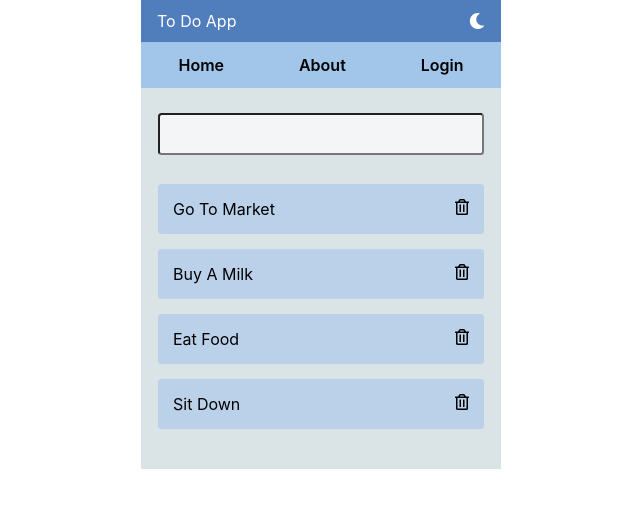
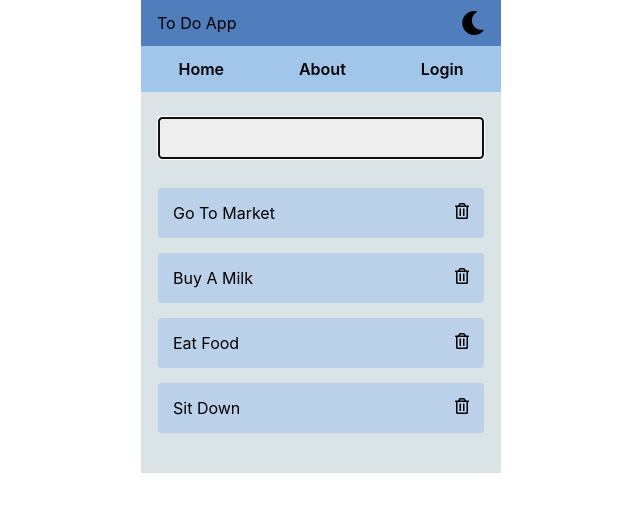
Before and after one commit to Atash3000/context--React-app, a React (Create React App) app: page / in a window 1280 px wide. Shown: the top 512 px of the page, without its empty margins (319-959 px from the left). Built offline with nearby package versions, Linux system fonts and the light colour scheme.

Commit message:
impoved css

```diff
--- a/src/components/Navbar.js
+++ b/src/components/Navbar.js
@@ -1,12 +1,25 @@
 import React from 'react';
+import {ThemeContext} from '../contexts/ThemeContext';
+class Navbar extends React.Component{
+  static contextType =ThemeContext;
+render(){
+  const { isLightTheme ,ligthTheme, darkTheme, isLogedIn,userStatus} = this.context;
+  const theme = isLightTheme ? ligthTheme : darkTheme
 
-class Navbar extends React.Component{
-render(){
+ const styles = {
+    ul:{
+      backgroundColor:theme.navBar,
+      color:theme.textColor
+    }
+  }
+
+
+
   return(
-    <ul className="nav-bar">
+    <ul style={styles.ul} className="nav-bar">
       <li>Home</li>
       <li>About</li>
-      <li>Login</li>
+      <li onClick={userStatus}>{isLogedIn? 'Logout':'Login'}</li>
     </ul>
   )
 }
--- a/src/components/TitleBar.js
+++ b/src/components/TitleBar.js
@@ -1,11 +1,22 @@
 import React from 'react';
+import {ThemeContext} from '../contexts/ThemeContext'
+class TitleBar extends React.Component{
+  static contextType =ThemeContext;
 
-class TitleBar extends React.Component{
 render(){
+  const { changeTheme, isLightTheme ,ligthTheme, darkTheme } = this.context;
+  const theme = isLightTheme? ligthTheme : darkTheme
+  const styles = {
+    div:{
+      backgroundColor:theme.titleBar,
+      color:theme.textColor
+    }
+  }
+
   return(
-    <div className='title-bar'>
+    <div  style={styles.div} className='title-bar'>
       <div className="branding">To Do App</div>
-      <i className="fas fa-moon"></i>
+      <i id="switch_icon" onClick={changeTheme} className="fas fa-moon"></i>
     </div>
   )
 }
--- a/src/components/TodoList.js
+++ b/src/components/TodoList.js
@@ -1,15 +1,34 @@
 import React from 'react';
+import {ThemeContext} from '../contexts/ThemeContext';
+
 
 class TodoList extends React.Component{
+  static contextType =ThemeContext;
 render(){
+  const { isLightTheme ,ligthTheme, darkTheme } = this.context;
+  const theme = isLightTheme ? ligthTheme : darkTheme
+  const styles = {
+    div:{
+      backgroundColor:theme.todolist
+    },
+    li:{
+      backgroundColor:theme.listItem,
+      color:theme.textColor
+    }
+  }
+  document.body.onload=()=>{
+    document.querySelector('#task_input').focus()
+  }
+
+
   return(
-    <div className="todolist">
-      <input type="text"/>
+    <div style={styles.div} className="todolist">
+      <input type="text" id='task_input'/>
       <ul>
-        <li>go to market<i className="far fa-trash-alt"></i></li>
-        <li>Buy a milk<i className="far fa-trash-alt"></i></li>
-        <li>Eat Food<i className="far fa-trash-alt"></i></li>
-        <li>Sit Down<i className="far fa-trash-alt"></i></li>
+        <li  style={styles.li} >go to market<i className="far fa-trash-alt"></i></li>
+        <li  style={styles.li}>Buy a milk<i className="far fa-trash-alt"></i></li>
+        <li  style={styles.li}>Eat Food<i className="far fa-trash-alt"></i></li>
+        <li  style={styles.li} >Sit Down<i className="far fa-trash-alt"></i></li>
 
       </ul>
     </div>
--- a/src/contexts/ThemeContext.js
+++ b/src/contexts/ThemeContext.js
@@ -7,14 +7,39 @@ export default class ThemeContextProvider extends Component {
     super(props);
     this.state = {
       isLightTheme : true,
-      ligthTheme:{ text:'#000',titleBar:'#507DBC', navBar:'#A1C6EA' ,todolist:'#ffffffab'},
-      darkTheme:{ text:'#fff',titleBar:'#539DBC', navBar:'#A8A9EA' ,todolist:'#fAAfffab'}
+      ligthTheme:{ textColor:'#000',titleBar:'#507DBC', navBar:'#A1C6EA' ,todolist:'#DAE3E5',listItem:'#BBD1EA'},
+      darkTheme:{ textColor:'#eee',titleBar:'#0d1b2a', navBar:'#1b263b' ,todolist:'#e0e1dd',listItem:'#778da9'},
+      isLogedIn:false,
+
     }
   }
+    changeTheme=()=>{
+      if(document.querySelector('#switch_icon').className==='fas fa-moon'){
+        document.querySelector('#switch_icon').className='fas fa-sun'
+
+      }else{
+        document.querySelector('#switch_icon').className='fas fa-moon'
+
+      }
+      this.setState({
+        isLightTheme :!this.state.isLightTheme
+      })
+
+    }
+
+  changeStatus=()=>{
+    const status = this.state.isLogedIn
+    this.setState({
+    isLogedIn: !status
+    })
+  }
+
+
 
   render() {
+
     return (
-      <ThemeContext.Provider value = {this.state}>
+      <ThemeContext.Provider value = {{...this.state,userStatus:this.changeStatus,changeTheme:this.changeTheme}}>
         {this.props.children}
       </ThemeContext.Provider>
     )
--- a/src/index.css
+++ b/src/index.css
@@ -22,23 +22,26 @@ code {
   max-width: 360px;
   height: auto;
   margin:0 auto;
-  background-color: #DAE3E5;
+
 }
 
 .title-bar{
-  color:white;
   display:flex;
   justify-content: space-between;
   padding:11px 16px;
-  background-color:#507DBC;
+  /* background-color:#507DBC; */
   align-items: center;
+}
+
+#switch_icon{
+  font-size: 24px;
 }
 
 .nav-bar{
   list-style-type: none;
   display:flex;
   justify-content: space-around;
-  background-color: #A1C6EA;
+  /* background-color: #A1C6EA; */
   padding:13px 0;
 }
 
@@ -51,6 +54,7 @@ code {
   text-align: center;
   width: 100%;
   padding:25px 17px;
+  /* background-color: #DAE3E5; */
 }
 
 .todolist input{
@@ -60,16 +64,17 @@ code {
   font-size: 16px;
   padding:15px;
   margin-bottom: 29px;
-  background-color: rgba(255, 255, 255, 0.671);
+  background-color: #eee;
 }
 
 
 .todolist ul{
   list-style-type: none;
+
 }
 
 .todolist ul li{
-  background-color: #BBD1EA;
+  /* background-color: #BBD1EA; */
   display: flex;
   justify-content: space-between;
   margin-bottom: 15px;
```
Also changed, not shown: src/App.js (+13 -6 lines).
